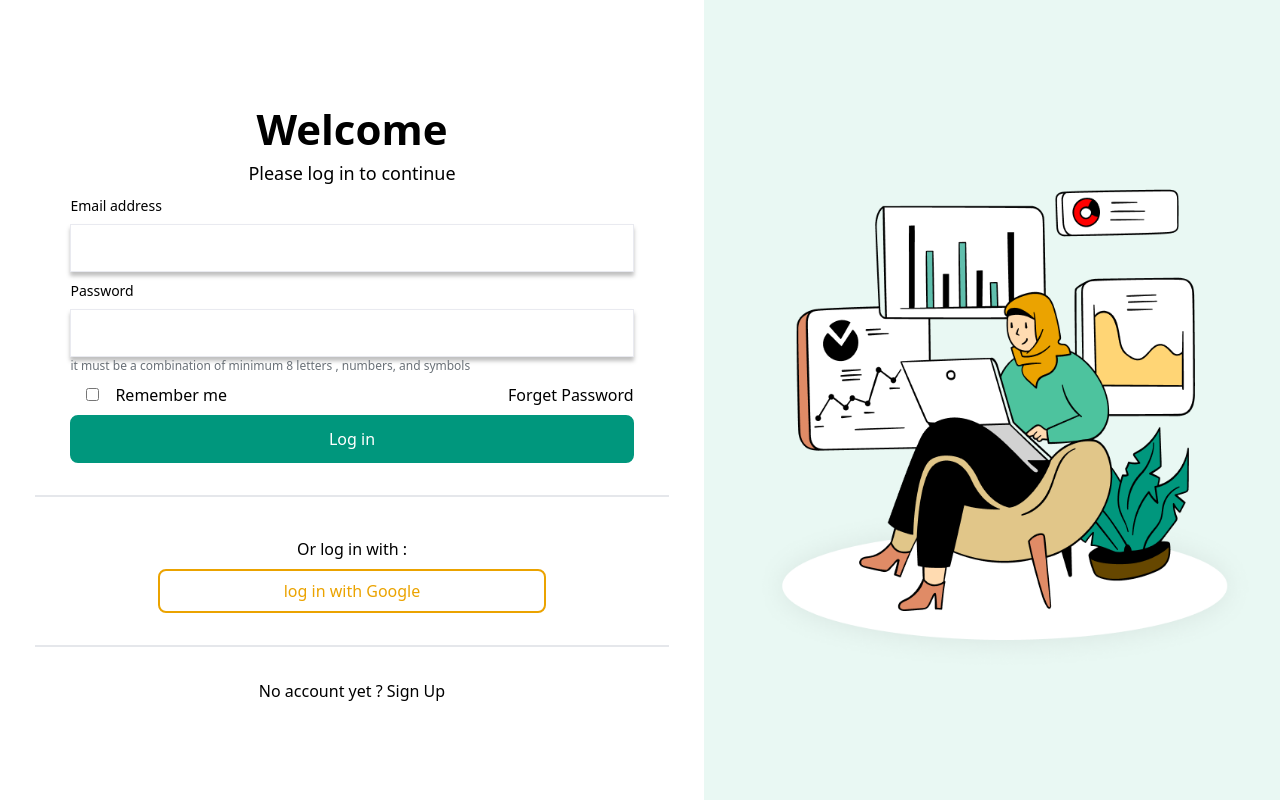
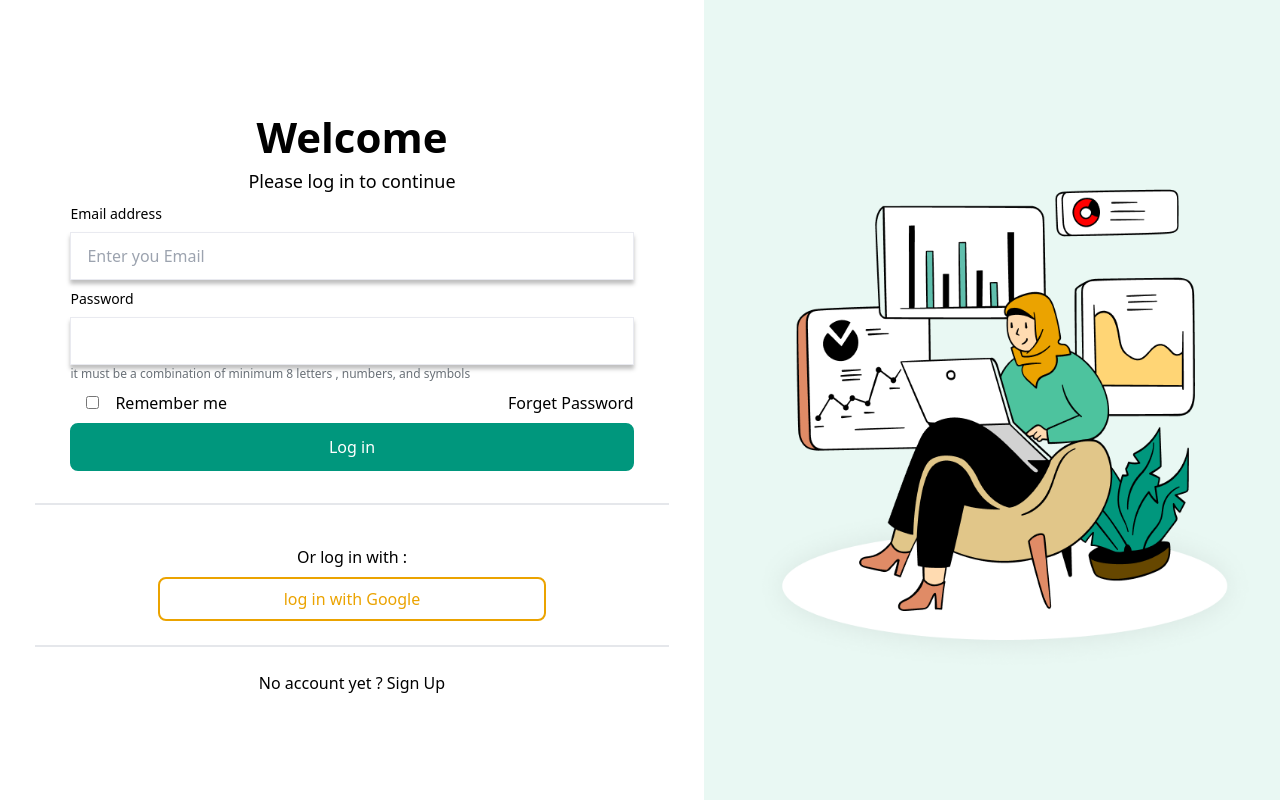
Before and after one commit to Abdousa23/Edu-plus, a Next.js app in the folder frontend/: page /auth/login in a window 1280 px wide. Built offline with nearby package versions, Linux system fonts and the light colour scheme; no server answers.

Commit message:
Update page.tsx

```diff
--- a/frontend/app/auth/login/page.tsx
+++ b/frontend/app/auth/login/page.tsx
@@ -72,7 +72,7 @@ type LoginProps = {
                 <form method='POST'className='w-[80%] mx-auto' onSubmit={handleSubmit}>
                     <div className='flex flex-col'>
                         <label htmlFor='email' className='text-[14px] text-black my-2'>Email address </label>
-                        <input id='email' type="email" name="email" onChange={e=>setEmail(e.target.value)} value={email} className='text-black abdouinput '  />
+                        <input id='email' type="email" placeholder="Enter you Email" name="email" onChange={e=>setEmail(e.target.value)} value={email} className='text-black abdouinput '  />
                     </div>
                     <div className='flex flex-col'>
                         <label htmlFor='password' className='my-2 text-[14px] text-black'>Password</label>
@@ -95,7 +95,7 @@ type LoginProps = {
                 <p className='text-base m-2'>Or log in with :</p>
                 <button type='submit' className='flex flex-row justify-center items-center px-4 py-2 w-[100%]  h-full border-2 border-org rounded-lg order-5 self-stretch flex-grow-0 text-base text-org'>log in with Google</button>
                 </div>
-                <hr className="w-[90%] border-t-2 m-8" />
+                 <hr className="w-[90%] border-t-2 m-6" />
                 <Link href='/auth/register'>No account yet ? Sign Up</Link>
             </div>
             <div className='flex w-[45%] max-md:hidden'>
```
